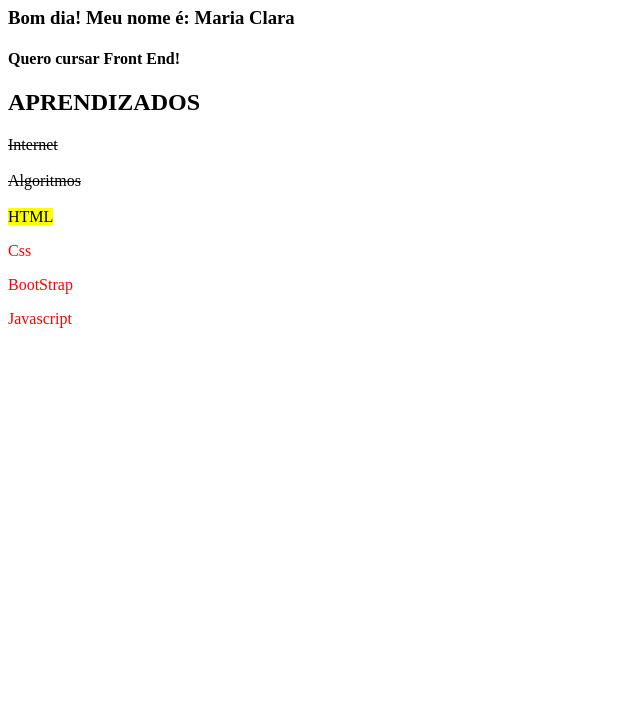
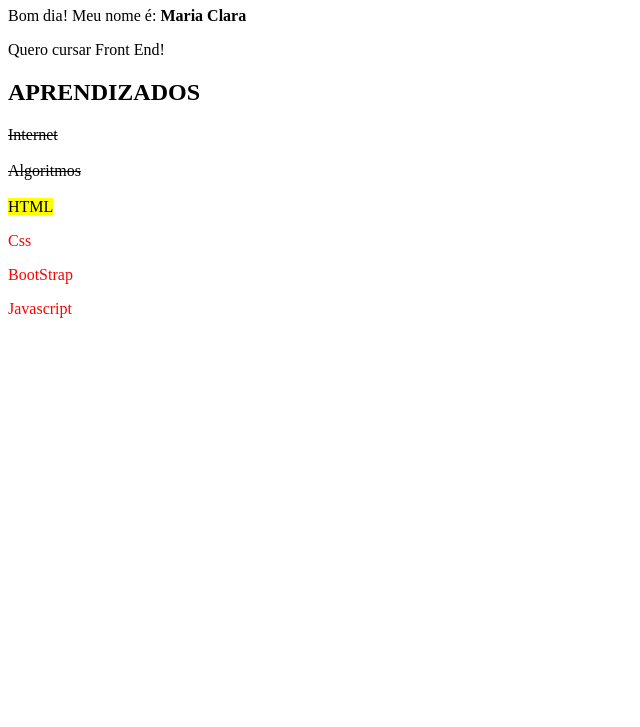
Before and after one commit to mclaraop/front-end-SENAI, a plain HTML site: page htmlEcss/aula01-introdução/atividades.html in a window 1280 px wide. Shown: the part 73-800 px from the top of the page, without its empty margins (0-640 px from the left). Drawn offline with Linux system fonts and the light colour scheme.

Commit message:
alteração atividade

```diff
--- a/htmlEcss/aula01-introdução/atividades.html
+++ b/htmlEcss/aula01-introdução/atividades.html
@@ -7,8 +7,8 @@
 </head>
 <body>
     <h1>MEU PRIMEIRO TEXTO EM HTML!</h1>
-    <h3>Bom dia! Meu nome é: Maria Clara</h3>
-    <h4>Quero cursar Front End!</h4>
+    <p>Bom dia! Meu nome é: <strong>Maria Clara</strong></p>
+    <p>Quero cursar Front End!</p>
 
     <h2>APRENDIZADOS</h2>
     <del>Internet</del><br>
@@ -21,6 +21,5 @@
     <p style="color: red;">Javascript</p>
 
 
-
 </body>
 </html>
```
